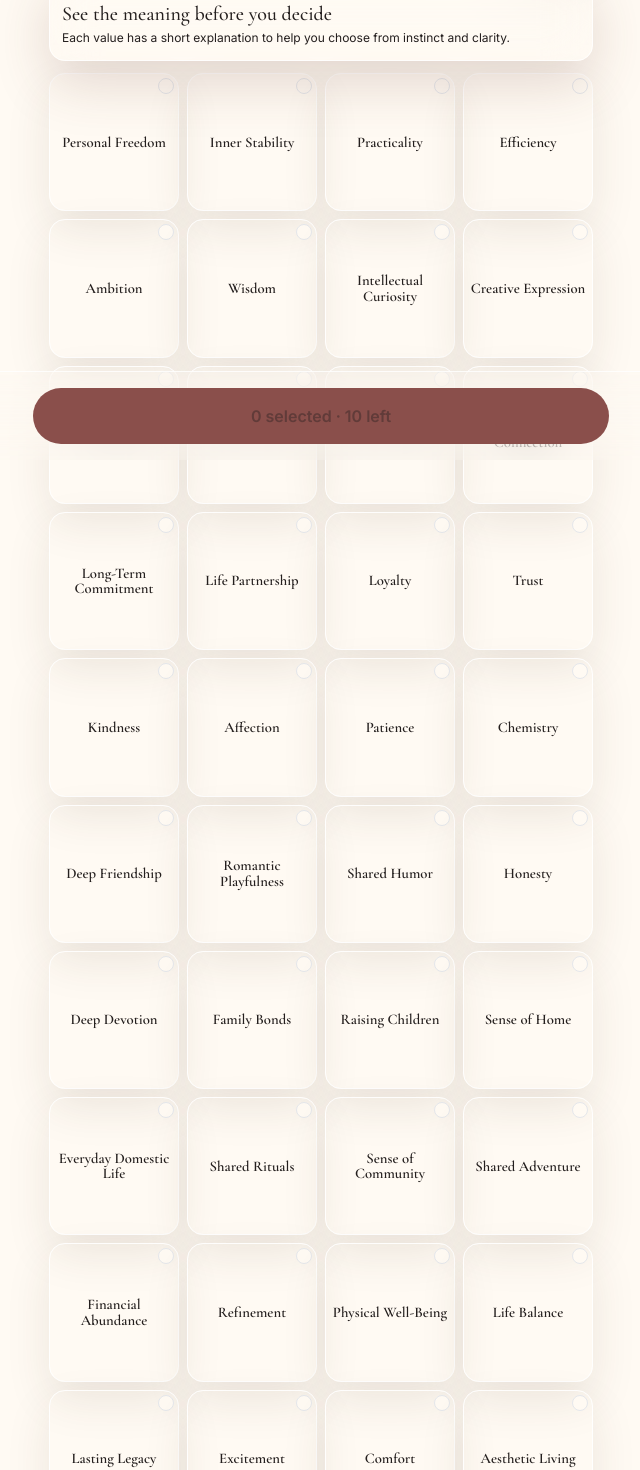
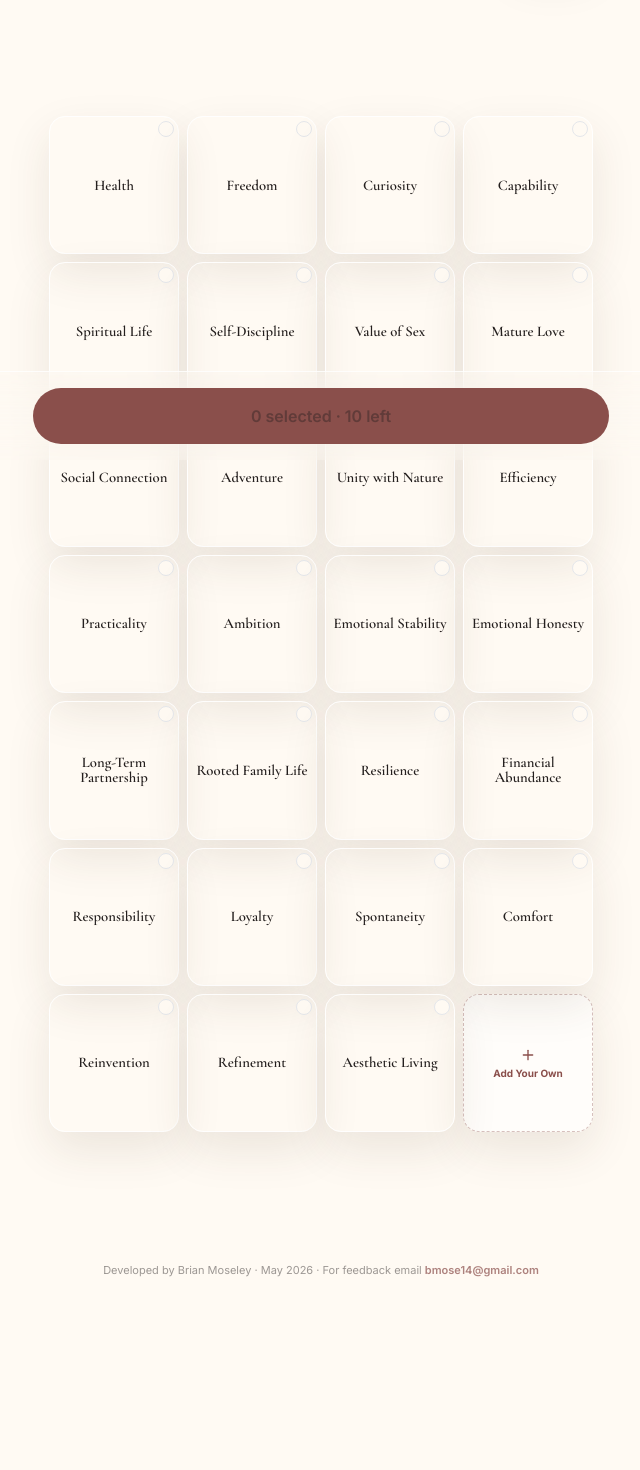
Before and after one commit to bmose14/values-game, a React (Vite) app: page / in a window 1280 px wide. Shown: the part 340-1810 px from the top of the page, without its empty margins (319-959 px from the left). After the commit the page ends 1748 px from the top, so only its background shows below. Built offline with nearby package versions, Linux system fonts and the light colour scheme.

Commit message:
Update main.tsx

```diff
--- a/src/main.tsx
+++ b/src/main.tsx
@@ -1,7 +1,7 @@
 import React from "react";
 import ReactDOM from "react-dom/client";
 import { AnimatePresence, Reorder, motion } from "framer-motion";
-import { Check, Copy, GripVertical, Heart, Plus, RotateCcw, Share2, Sparkles } from "lucide-react";
+import { Check, ChevronLeft, ChevronRight, Copy, GripVertical, Heart, Plus, RotateCcw, Share2, Sparkles } from "lucide-react";
 import "./styles.css";
 
 type Value = {
@@ -13,48 +13,33 @@ type Step = 1 | 2 | 3 | 4;
 type ShareStatus = "idle" | "shared" | "copied" | "saved";
 
 const baseValues: Value[] = [
-  { title: "Personal Freedom", description: "Autonomy, independence, and self-direction" },
-  { title: "Inner Stability", description: "Emotional steadiness, calm, and reliability" },
-  { title: "Practicality", description: "Clear judgment, usefulness, and real-world sense" },
-  { title: "Efficiency", description: "Reducing waste and moving with purpose" },
-  { title: "Ambition", description: "Drive to build and achieve" },
-  { title: "Wisdom", description: "Judgment, perspective, and emotional steadiness" },
-  { title: "Intellectual Curiosity", description: "Desire to learn and explore deeply" },
-  { title: "Creative Expression", description: "Imagination, originality, and artistic instinct" },
-  { title: "Self-Discipline", description: "Consistency and self-mastery" },
-  { title: "Authentic Living", description: "Being real instead of performative" },
-  { title: "Sense of Purpose", description: "Living with meaning and direction" },
-  { title: "Spiritual Connection", description: "Connection to something greater than yourself" },
-  { title: "Long-Term Commitment", description: "Choosing someone repeatedly over time" },
-  { title: "Life Partnership", description: "Building and navigating life as a team" },
-  { title: "Loyalty", description: "Commitment through difficulty" },
-  { title: "Trust", description: "Safety, honesty, and reliability" },
-  { title: "Kindness", description: "Warmth shown consistently in ordinary moments" },
-  { title: "Affection", description: "Physical and emotional warmth, care, and closeness" },
-  { title: "Patience", description: "Calm through imperfection and delay" },
-  { title: "Chemistry", description: "Magnetic attraction and tension" },
-  { title: "Deep Friendship", description: "Trust, companionship, and mutual liking" },
-  { title: "Romantic Playfulness", description: "Teasing, flirting, and spontaneity" },
-  { title: "Shared Humor", description: "Playful wit and laughter together" },
-  { title: "Honesty", description: "Openness, candor, and willingness to be direct" },
-  { title: "Deep Devotion", description: "Steady commitment through changing seasons" },
-  { title: "Family Bonds", description: "Strong family ties and future legacy" },
-  { title: "Raising Children", description: "Guiding and shaping the next generation" },
-  { title: "Sense of Home", description: "Creating a warm, private world together" },
-  { title: "Everyday Domestic Life", description: "Building ordinary life together well" },
-  { title: "Shared Rituals", description: "Traditions, rhythms, and recurring moments together" },
-  { title: "Sense of Community", description: "Belonging within a tribe or network" },
-  { title: "Shared Adventure", description: "Novelty, risk, and meaningful experiences" },
-  { title: "Financial Abundance", description: "Wealth, security, and life optionality" },
-  { title: "Refinement", description: "Appreciation for beauty, quality, and elegance" },
-  { title: "Physical Well-Being", description: "Vitality, energy, and long-term health" },
-  { title: "Life Balance", description: "Harmony between work, love, health, and rest" },
-  { title: "Lasting Legacy", description: "Building something that outlives you" },
-  { title: "Excitement", description: "Intensity, stimulation, and emotional highs" },
-  { title: "Comfort", description: "Ease, pleasure, and convenience" },
-  { title: "Aesthetic Living", description: "Beautiful spaces, experiences, and atmosphere" },
+  { title: "Health", description: "Physical vitality and long-term well-being" },
+  { title: "Freedom", description: "Autonomy and self-direction" },
+  { title: "Curiosity", description: "Desire to learn and explore" },
+  { title: "Capability", description: "Effectiveness, resilience, and problem-solving ability" },
+  { title: "Spiritual Life", description: "Connection to something greater" },
+  { title: "Self-Discipline", description: "Consistency and control over impulses and emotions" },
+  { title: "Value of Sex", description: "Viewing sex as meaningful and connective" },
+  { title: "Mature Love", description: "Love rooted in commitment and sacrifice" },
+  { title: "Social Connection", description: "Feeling connected to people, community, and culture" },
+  { title: "Adventure", description: "Desire for exploration and meaningful experiences" },
   { title: "Unity with Nature", description: "Feeling grounded and connected to the natural world" },
-  { title: "Prestige", description: "Recognition, exclusivity, and status" },
+  { title: "Efficiency", description: "Using time and energy wisely" },
+  { title: "Practicality", description: "Prioritizing what works in real life" },
+  { title: "Ambition", description: "Drive toward growth, achievement, and self-actualization" },
+  { title: "Emotional Stability", description: "Remaining calm and reliable under stress" },
+  { title: "Emotional Honesty", description: "Speaking truthfully about feelings and needs" },
+  { title: "Long-Term Partnership", description: "Building a meaningful life with one person" },
+  { title: "Rooted Family Life", description: "Finding meaning in family, home, and shared routines" },
+  { title: "Resilience", description: "Ability to endure hardship and adapt" },
+  { title: "Financial Abundance", description: "Creating security and optionality" },
+  { title: "Responsibility", description: "Taking ownership of obligations and consequences" },
+  { title: "Loyalty", description: "Remaining committed during difficult seasons" },
+  { title: "Spontaneity", description: "Preference for novelty, flexibility, and unplanned experiences" },
+  { title: "Comfort", description: "Preference for ease and low friction" },
+  { title: "Reinvention", description: "Desire for continuous transformation and change" },
+  { title: "Refinement", description: "Attraction to beauty, quality, status, and elevated experiences" },
+  { title: "Aesthetic Living", description: "Prioritizing beauty and atmosphere" },
 ];
 
 const rankLabels = ["Core Value", "Very Important", "Important", "Meaningful", "Still Matters"];
@@ -71,6 +56,11 @@ function App() {
   const selectedTen = values.filter((value) => firstPicks.includes(value.title));
   const rankedValues = ranking.map((title) => values.find((value) => value.title === title)).filter(Boolean) as Value[];
   const progress = step === 4 ? 100 : Math.round((step / 3) * 100);
+  const canGoBack = step > 1;
+  const canGoForward =
+    (step === 1 && firstPicks.length === 10) ||
+    (step === 2 && finalPicks.length === 5) ||
+    step === 3;
 
   React.useLayoutEffect(() => {
     const resetScroll = () => {
@@ -104,6 +94,28 @@ function App() {
   function goToRank() {
     setRanking(finalPicks);
     setStep(3);
+  }
+
+  function goBack() {
+    setStep((current) => Math.max(1, current - 1) as Step);
+  }
+
+  function goForward() {
+    if (!canGoForward) return;
+
+    if (step === 1) {
+      setStep(2);
+      return;
+    }
+
+    if (step === 2) {
+      goToRank();
+      return;
+    }
+
+    if (step === 3) {
+      setStep(4);
+    }
   }
 
   function restart() {
@@ -176,6 +188,25 @@ function App() {
               The Values Game
             </div>
             {(firstPicks.length > 0 || step > 1) && (
+              <div className="flex items-center gap-2">
+                <button
+                  className="grid h-10 w-10 place-items-center rounded-full bg-white/80 text-rosewood shadow-soft transition active:scale-95 disabled:cursor-not-allowed disabled:text-ink/20 disabled:shadow-none"
+                  onClick={goBack}
+                  disabled={!canGoBack}
+                  aria-label="Go back"
+                  title="Go back"
+                >
+                  <ChevronLeft className="h-4 w-4" />
+                </button>
+                <button
+                  className="grid h-10 w-10 place-items-center rounded-full bg-white/80 text-rosewood shadow-soft transition active:scale-95 disabled:cursor-not-allowed disabled:text-ink/20 disabled:shadow-none"
+                  onClick={goForward}
+                  disabled={!canGoForward}
+                  aria-label="Go forward"
+                  title="Go forward"
+                >
+                  <ChevronRight className="h-4 w-4" />
+                </button>
               <button
                 className="grid h-10 w-10 place-items-center rounded-full bg-white/80 text-rosewood shadow-soft transition active:scale-95"
                 onClick={restart}
@@ -184,6 +215,7 @@ function App() {
               >
                 <RotateCcw className="h-4 w-4" />
               </button>
+              </div>
             )}
           </div>
           <div className="h-2 overflow-hidden rounded-full bg-white shadow-inner">
@@ -332,7 +364,7 @@ function PickStep({
         key={activeValue?.title ?? "hint"}
         initial={{ opacity: 0, y: 6 }}
         animate={{ opacity: 1, y: 0 }}
-        className="sticky top-3 z-10 mb-3 rounded-[1rem] border border-white/80 bg-white/92 p-3 shadow-lift backdrop-blur-xl"
+        className="fixed left-4 right-4 top-20 z-30 mx-auto max-w-md rounded-[1rem] border border-white/80 bg-white/95 p-3 shadow-lift backdrop-blur-xl"
       >
         <div className="text-[10px] font-bold uppercase tracking-[0.18em] text-honey">
           {activeValue ? "What it means" : "Tap a card"}
@@ -345,7 +377,7 @@ function PickStep({
         </p>
       </motion.div>
 
-      <div className="grid grid-cols-4 gap-2 pb-24">
+      <div className="grid grid-cols-4 gap-2 pb-24 pt-36">
         {stepValues.map((value, index) => (
           <ValueCard
             key={value.title}
```
